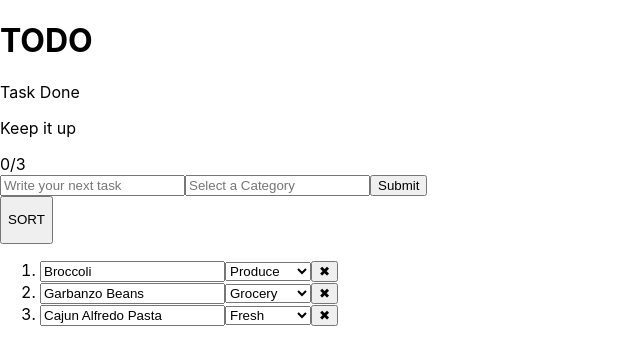
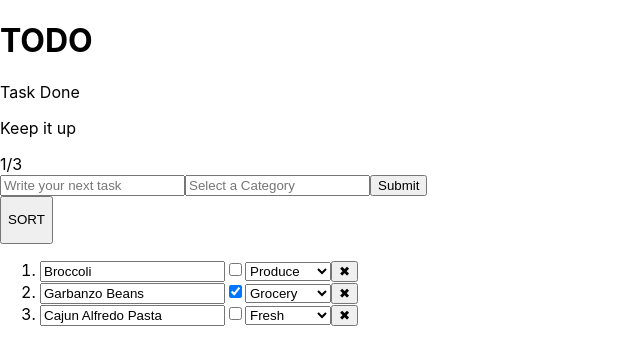
Before and after one commit to sumawav/grocery-list, a React (Create React App) app: page / in a window 1280 px wide. Shown: the top 364 px of the page, without its empty margins (0-640 px from the left). Built offline with nearby package versions, Linux system fonts and the light colour scheme.

Commit message:
adds todo checkbox.

```diff
--- a/src/App.js
+++ b/src/App.js
@@ -19,7 +19,7 @@ function App() {
 		{
 			title: "Garbanzo Beans",
 			id: window.self.crypto.randomUUID(),
-			is_completed: false,
+			is_completed: true,
 			category: "Grocery",
 		},
 		{
--- a/src/TODOList.jsx
+++ b/src/TODOList.jsx
@@ -133,6 +133,11 @@ function Item({
 						}}
 					/>
 				</label>
+				<input
+					type="checkbox"
+					checked={item?.is_completed}
+					onChange={() => handleToggleTodo(item.id)}
+				/>
 				<Categories
 					category={item?.category}
 					changeHandler={handleChangeCategory}
@@ -140,7 +145,6 @@ function Item({
 				<button onClick={() => handleDeleteTodo(item.id)}>
 					<span className="visually-hidden">&#10006;</span>
 				</button>
-				<span>{item.is_completed ? "COMPLETE" : ""}</span>
 			</div>
 		</li>
 	);
```
